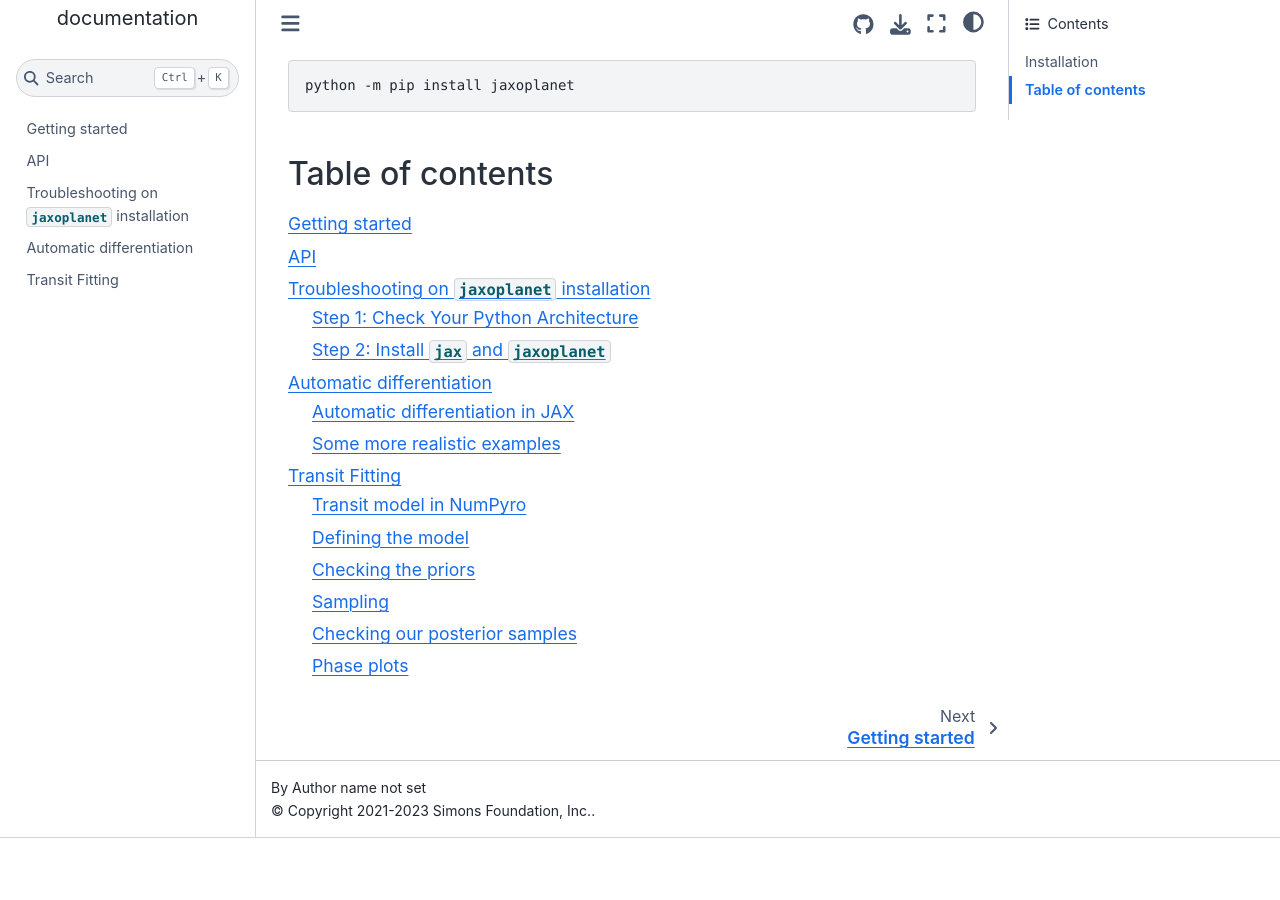
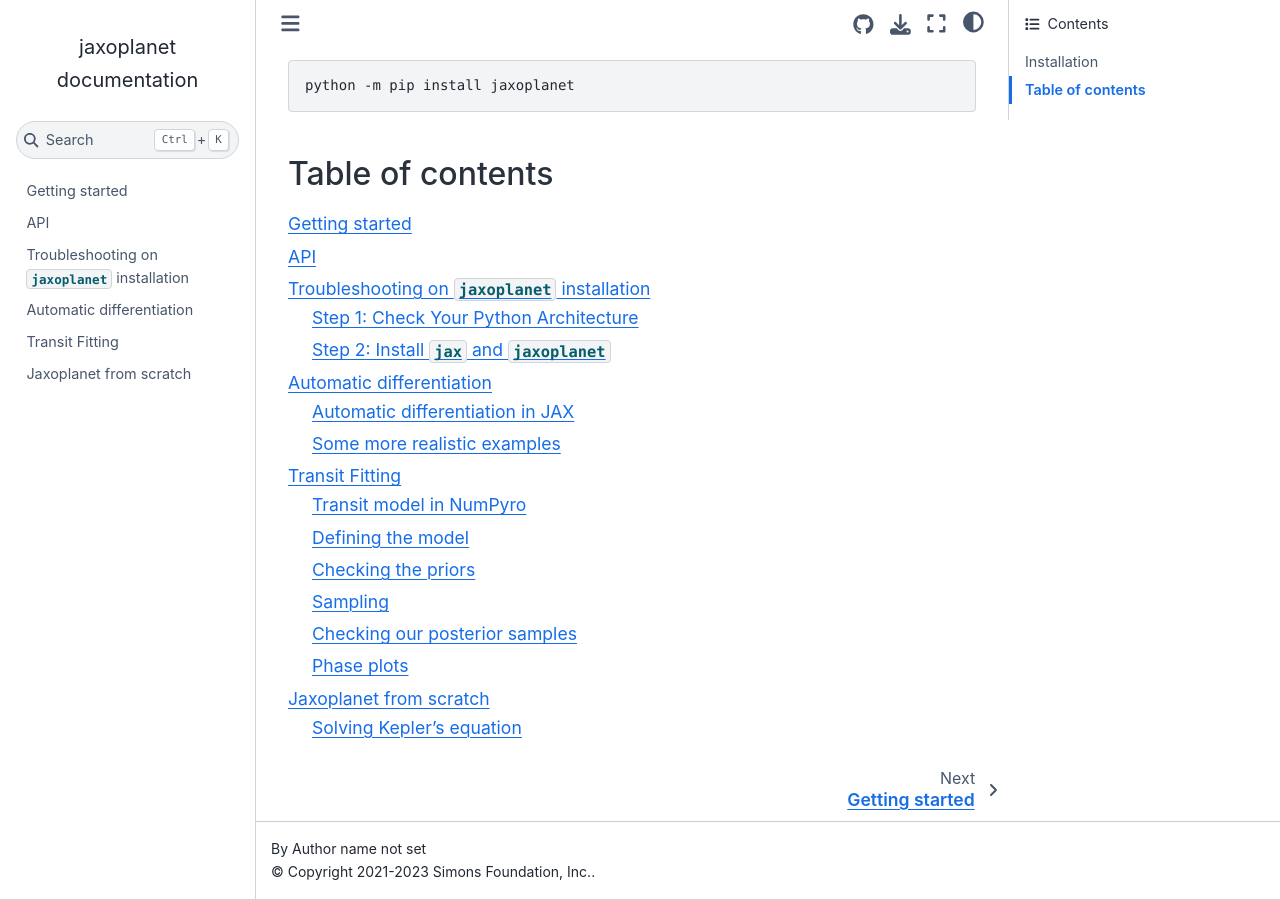
Before and after one commit to exoplanet-dev/jaxoplanet, a Sphinx documentation site: the page built from docs/index.md, in a window 1280 px wide and 900 px high, scrolled down 766 px. Built offline with Sphinx 7.4.7 and the Sphinx Book theme 1.1.4, drawn with Linux system fonts in a browser that asks for light colours; the version number could not be read and is left out; before the commit the page ends 1604 px from its top, so only the background shows below that.

Commit message:
renaming tutorial

````diff
--- a/docs/index.md
+++ b/docs/index.md
@@ -81,4 +81,5 @@
 installation.md
 tutorials/autodiff.ipynb
 tutorials/transit.ipynb
+tutorials/core-from-scratch.ipynb
 ```
````
Also changed, not shown: docs/tutorials/core-from-scratch.ipynb (renamed from docs/tutorials/jaxoplanet-from-scratch.ipynb).
